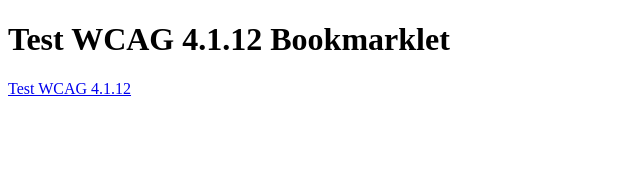
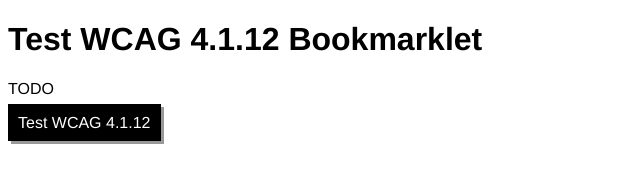
Before and after one commit to drewlee/1412bookmarklet, a plain HTML site: page index.html in a window 1280 px wide. Shown: the whole page, without its empty margins (0-640 px from the left). Drawn offline with Linux system fonts and the light colour scheme.

Commit message:
Adds styling

```diff
--- a/index.html
+++ b/index.html
@@ -5,10 +5,28 @@
   <title>Test WCAG 4.1.12 Bookmarklet</title>
   <meta name="description" content="Test WCAG 4.1.12 Bookmarklet">
   <meta name="author" content="Andrew A Lee">
+  <style>
+    html {
+      font: 100% Helvetica, Arial, sans-serif;
+    }
+
+    .styled-link {
+      box-shadow: 3px 3px rgba(0, 0, 0, 0.4);
+      color: #fff;
+      background-color: #000;
+      padding: 10px;
+      text-decoration: none;
+    }
+
+    .styled-link:hover {
+      text-decoration: underline;
+    }
+  </style>
 </head>
 
 <body>
   <h1>Test WCAG 4.1.12 Bookmarklet</h1>
-  <a href="javascript:(function(e){var t,n,i='WCAG 2.1 1.4.12 bookmarklet';if(void 0!==e[i])return document.head.removeChild(e[i].instance),delete e[i];t=document.createElement('style'),e[i]={},e[i].instance=t,document.head.appendChild(t),(n=t.sheet).insertRule('*{line-height:1.5!important;}'),n.insertRule('*{letter-spacing:0.12em!important;}'),n.insertRule('*{word-spacing:0.16em!important;}'),n.insertRule('p{margin-bottom:2em!important;}')})(window);">Test WCAG 4.1.12</a>
+  <p>TODO</p>
+  <a class="styled-link" href="javascript:(function(e){var t,n,i='WCAG 2.1 1.4.12 bookmarklet';if(void 0!==e[i])return document.head.removeChild(e[i].instance),delete e[i];t=document.createElement('style'),e[i]={},e[i].instance=t,document.head.appendChild(t),(n=t.sheet).insertRule('*{line-height:1.5!important;}'),n.insertRule('*{letter-spacing:0.12em!important;}'),n.insertRule('*{word-spacing:0.16em!important;}'),n.insertRule('p{margin-bottom:2em!important;}')})(window);">Test WCAG 4.1.12</a>
 </body>
 </html>
```
